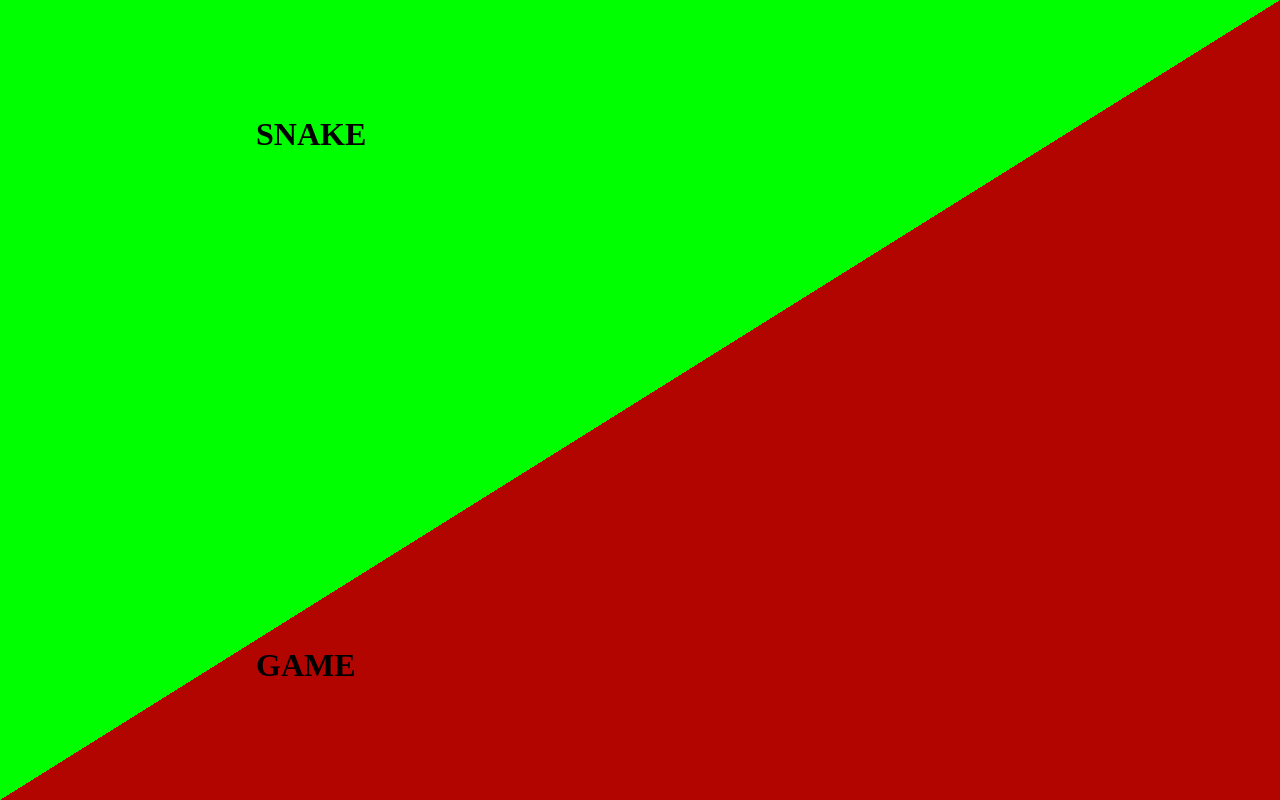
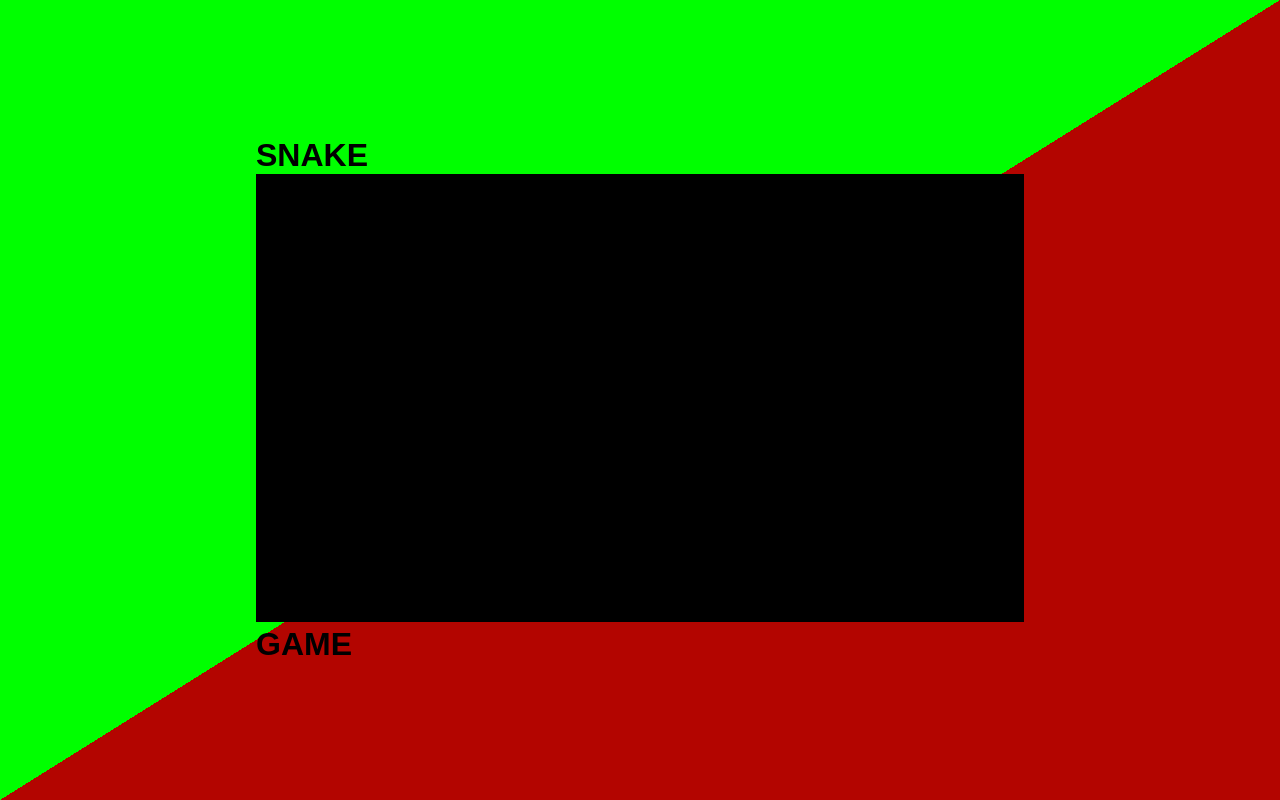
Before and after one commit to SidKandasamy/snake_ex_js, a plain HTML site: page index.html in a window 1280 px wide. Drawn offline with Linux system fonts and the light colour scheme.

Commit message:
minor changes to css for h1s

```diff
--- a/style.css
+++ b/style.css
@@ -7,6 +7,12 @@
     --secondary-color: #00FF00;
 }
 
+@font-face {
+    font-family: myFirstFont;
+    src: url(sansation_bold.woff);
+    font-weight: bold;
+  }
+
 body{
     height: 100vh; /* vh the height of the view */
     margin:0;
@@ -14,4 +20,13 @@ body{
     justify-content: center;
     align-items: center;
     background: linear-gradient(to top left, var(--primary-color) 50%, var(--secondary-color) 50%);
+    font-family: fantasy;
 }
+
+canvas{
+    background: black;
+}
+
+h1{
+    margin:0;
+}
```
